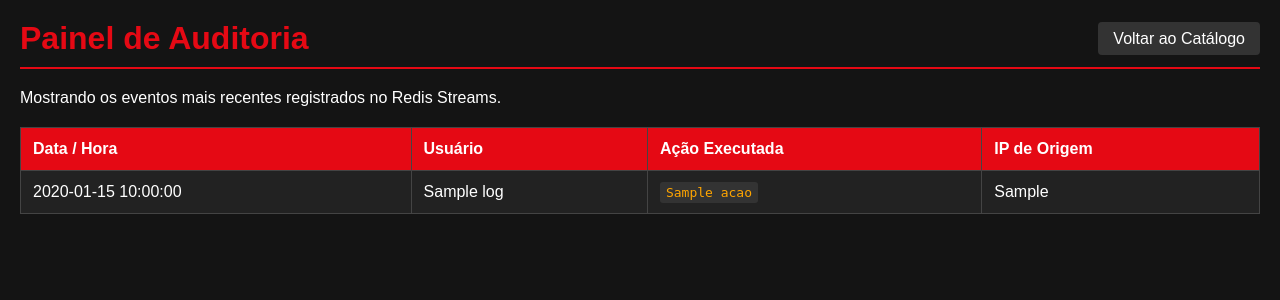
After one commit to mhbsZSS/TomFlix_App, a FastAPI app: template templates/auditoria.html in a window 1280 px wide. The commit adds this page. Shown: the top 300 px of the page. Run offline with FastAPI, Linux system fonts and the light colour scheme; the template is opened without the code that fills it: most values are stand-ins (such as "Sample title", 1, 10 or a date in 2020).

Commit message:
feat:implementa microsservico de auditoria com Redis e SMTP Brevo

```diff
--- /dev/null
+++ b/log_service/requirements.txt
@@ -0,0 +1,3 @@
+fastapi==0.104.1
+uvicorn==0.24.0
+redis==5.0.1
--- a/main.py
+++ b/main.py
@@ -13,6 +13,16 @@ templates = Jinja2Templates(directory="templates")
 
 # Endereço interno do microsserviço (definido no docker-compose.yml)
 AUTH_URL = "http://auth-service:3000"
+LOG_URL = os.getenv("LOG_URL", "http://log-service:4000") # <-- ADICIONE AQUI
+
+# --- FUNÇÃO DE AUDITORIA ---
+def disparar_log_auditoria(request: Request, usuario_id: int, acao: str):
+    try:
+        ip = request.client.host if request.client else "Desconhecido"
+        payload = {"usuario_id": str(usuario_id), "acao": acao, "ip_origem": ip}
+        requests.post(f"{LOG_URL}/log", json=payload, timeout=2)
+    except Exception as e:
+        print(f"Aviso: Falha ao enviar log para auditoria - {e}")
 
 @app.get("/", response_class=HTMLResponse)
 def tela_login(request: Request):
@@ -70,6 +80,12 @@ def resetar_senha(request: Request, token: str = Form(...), nova_senha: str = Fo
 
 @app.get("/logout")
 def sair(request: Request):
+    usuario_id = request.session.get("usuario_id")
+
+    # --- NOVO: Dispara log de auditoria de Logout antes de limpar a sessão ---
+    if usuario_id:
+        disparar_log_auditoria(request, usuario_id, "logout")
+
     request.session.clear()
     return RedirectResponse(url="/", status_code=303)
 
@@ -95,7 +111,12 @@ def favoritar_filme(
         """
         cursor.execute(query, (usuario_id, tmdb_movie_id, titulo, poster_path))
         conn.commit()
+
+        # --- NOVO: Dispara log de auditoria ---
+        disparar_log_auditoria(request, usuario_id, f"favoritou_filme_{tmdb_movie_id}")
+
     except Exception:
+
         conn.rollback()
     finally:
         cursor.close()
@@ -120,6 +141,10 @@ def comentar_filme(
         query = "INSERT INTO comentarios (usuario_id, tmdb_movie_id, texto) VALUES (%s, %s, %s)"
         cursor.execute(query, (usuario_id, tmdb_movie_id, texto))
         conn.commit()
+
+        # --- NOVO: Dispara log de auditoria ---
+        disparar_log_auditoria(request, usuario_id, f"comentou_no_filme_{tmdb_movie_id}")
+
     finally:
         cursor.close()
         conn.close()
@@ -151,6 +176,9 @@ def apagar_comentario(request: Request, comentario_id: int):
         # ==========================================
         # Regra: Se o usuário NÃO for admin E NÃO for o dono do comentário -> Bloqueia com 403
         if role != "admin" and dono_id != usuario_id:
+            # --- NOVO: Log de Segurança (Tentativa Negada) ---
+            disparar_log_auditoria(request, usuario_id, f"tentativa_negada_403_apagar_comentario_{comentario_id}")
+
             raise HTTPException(
                 status_code=403,
                 detail="Acesso negado: Apenas administradores podem apagar comentários de outros usuários."
@@ -160,7 +188,11 @@ def apagar_comentario(request: Request, comentario_id: int):
         cursor.execute("DELETE FROM comentarios WHERE id = %s", (comentario_id,))
         conn.commit()
 
+        # --- NOVO: Log de Sucesso ---
+        disparar_log_auditoria(request, usuario_id, f"apagou_comentario_{comentario_id}")
+
         return RedirectResponse(url="/catalogo", status_code=303)
+
     finally:
         cursor.close()
         conn.close()
@@ -232,3 +264,55 @@ def exibir_catalogo(request: Request):
             "nome_usuario": nome_usuario
         }
     )
+
+@app.get("/auditoria", response_class=HTMLResponse)
+def painel_auditoria(request: Request):
+    usuario_id = request.session.get("usuario_id")
+    role = request.session.get("role")
+
+    # 1. Verifica se está logado
+    if not usuario_id:
+        return RedirectResponse(url="/", status_code=303)
+
+    # ==========================================
+    # 2. ENFORCEMENT (Obrigatório para o Requisito 5)
+    # ==========================================
+    if role != "admin":
+        # Dispara um log rastreando a tentativa de invasão ao painel
+        disparar_log_auditoria(request, usuario_id, "tentativa_acesso_painel_auditoria_403")
+        raise HTTPException(
+            status_code=403,
+            detail="Acesso negado: Rota exclusiva para administradores do sistema."
+        )
+
+    # 3. Consome os dados do microsserviço de log
+    try:
+        # Faz um GET na porta 4000 do contêiner log-service
+        resposta = requests.get(f"{LOG_URL}/logs?limite=100", timeout=5)
+        logs = resposta.json().get("logs", []) if resposta.status_code == 200 else []
+    except Exception as e:
+        print(f"Erro ao buscar logs: {e}")
+        logs = []
+
+    # 4. Busca os nomes dos usuários para a tabela ficar legível
+    conn = get_db_connection()
+    cursor = conn.cursor(dictionary=True)
+    cursor.execute("SELECT id, nome FROM usuarios")
+    usuarios_db = {str(u['id']): u['nome'] for u in cursor.fetchall()}
+    cursor.close()
+    conn.close()
+
+    # Enriquece os logs com os nomes reais
+    for log in logs:
+        uid = log.get("usuario_id")
+        log["nome_usuario"] = usuarios_db.get(uid, f"ID {uid}")
+
+    return templates.TemplateResponse(
+        request,
+        "auditoria.html",
+        {
+            "logs": logs,
+            "role": role,
+            "nome_usuario": request.session.get("nome_usuario", "Admin")
+        }
+    )
--- /dev/null
+++ b/templates/auditoria.html
@@ -0,0 +1,59 @@
+<!DOCTYPE html>
+<html lang="pt-BR">
+<head>
+    <meta charset="UTF-8">
+    <title>TomFlix - Auditoria (Admin)</title>
+    <style>
+        body { font-family: Arial, sans-serif; background-color: #141414; color: #fff; margin: 0; padding: 20px; }
+        header { display: flex; justify-content: space-between; align-items: center; border-bottom: 2px solid #E50914; padding-bottom: 10px; margin-bottom: 20px; }
+        h1 { color: #E50914; margin: 0; }
+        .btn-voltar { background-color: #333; color: white; text-decoration: none; padding: 8px 15px; border-radius: 4px; }
+        table { width: 100%; border-collapse: collapse; background-color: #222; margin-top: 20px; }
+        th, td { border: 1px solid #444; padding: 12px; text-align: left; }
+        th { background-color: #E50914; color: white; }
+        tr:nth-child(even) { background-color: #1a1a1a; }
+        .tag-acao { font-family: monospace; background-color: #333; padding: 3px 6px; border-radius: 3px; color: #ffa500; }
+        .tag-403 { color: #E50914; font-weight: bold; }
+    </style>
+</head>
+<body>
+    <header>
+        <h1>Painel de Auditoria</h1>
+        <div>
+            <a href="/catalogo" class="btn-voltar">Voltar ao Catálogo</a>
+        </div>
+    </header>
+
+    <p>Mostrando os eventos mais recentes registrados no Redis Streams.</p>
+
+    <table>
+        <thead>
+            <tr>
+                <th>Data / Hora</th>
+                <th>Usuário</th>
+                <th>Ação Executada</th>
+                <th>IP de Origem</th>
+            </tr>
+        </thead>
+        <tbody>
+            {% for log in logs %}
+            <tr>
+                <!-- Formatação simples do Timestamp ISO do Python -->
+                <td>{{ log.timestamp[:19].replace('T', ' ') }}</td>
+                <td>{{ log.nome_usuario }}</td>
+                <td>
+                    <span class="tag-acao {% if '403' in log.acao %}tag-403{% endif %}">
+                        {{ log.acao }}
+                    </span>
+                </td>
+                <td>{{ log.ip_origem }}</td>
+            </tr>
+            {% else %}
+            <tr>
+                <td colspan="4" style="text-align: center;">Nenhum evento registrado ainda.</td>
+            </tr>
+            {% endfor %}
+        </tbody>
+    </table>
+</body>
+</html>
```
Also changed, not shown: auth_service/auth.py (+68 -14 lines), docker-compose.yml (+26 -0 lines), log_service/main.py (added, +61 -0 lines), templates/catalogo.html (+7 -1 lines), README.md, 1 other file.
